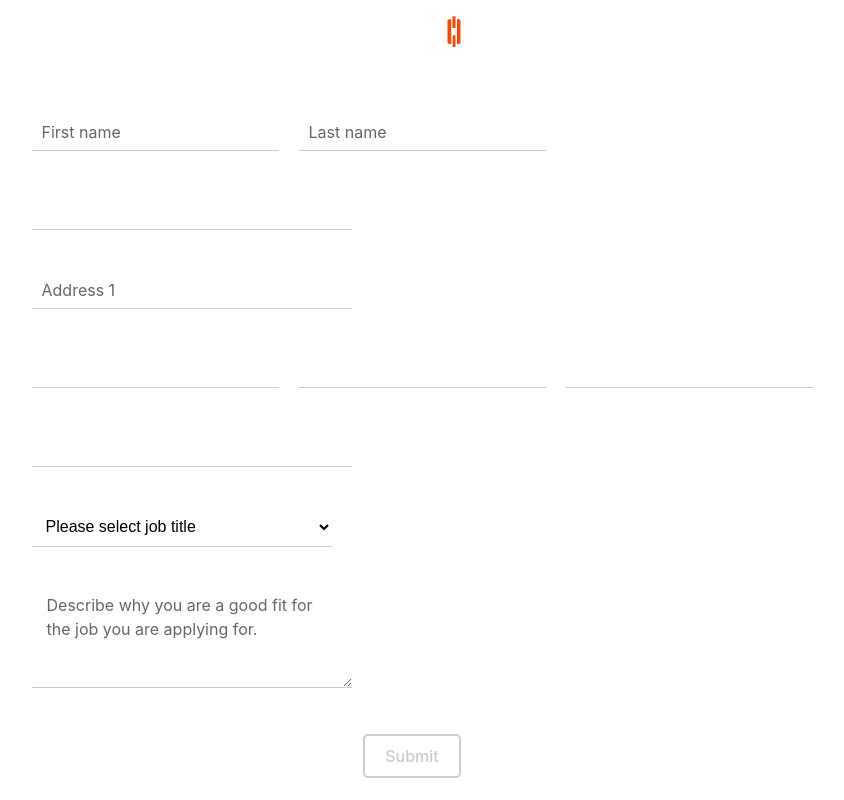
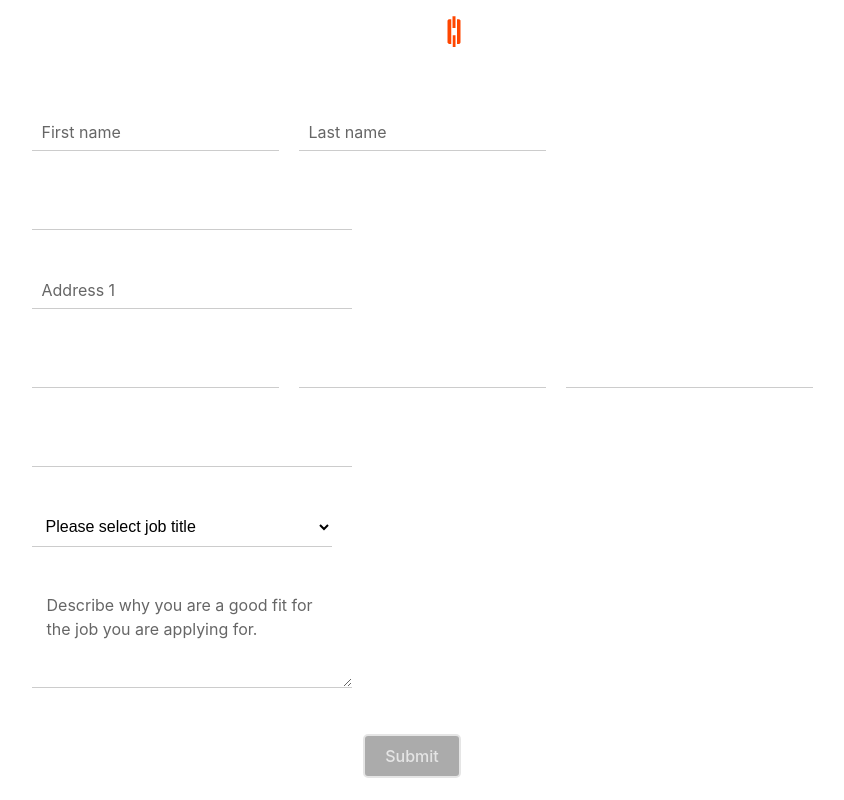
Before and after one commit to Nicocappabianca/commandlink-challenge, a React (Vite) app: page / in a window 1280 px wide. Shown: the whole page, without its empty margins (228-1072 px from the left). Built offline with nearby package versions, Linux system fonts and the light colour scheme.

Commit message:
feat: add form validation

```diff
--- a/src/App.tsx
+++ b/src/App.tsx
@@ -1,13 +1,20 @@
 import { CommandLinkLogo, FormContainer } from "./components";
 import { Button, MainContainer } from "./components/styled";
 import { fieldSet } from "./assets/fieldSet";
+import { useSelector } from "react-redux";
+import { RootState } from "./redux/store";
+import { isFormValid } from "./utils/isFormValid";
 
 function App() {
+  const formData = useSelector((state: RootState) => state.form);
+
+  const isSubmitDisabled = !isFormValid(fieldSet, formData);
+
   return (
     <MainContainer>
       <CommandLinkLogo />
       <FormContainer formFields={fieldSet} />
-      <Button>Submit</Button>
+      <Button disabled={isSubmitDisabled}>Submit</Button>
     </MainContainer>
   );
 }
--- a/src/assets/fieldSet.ts
+++ b/src/assets/fieldSet.ts
@@ -56,7 +56,6 @@ export const fieldSet: FieldSet = [
     ],
     placeholder: "Please select job title",
     type: "select",
-    required: true,
   },
   {
     id: "reason",
--- /dev/null
+++ b/src/utils/isFormValid.ts
@@ -0,0 +1,11 @@
+import { FieldSet } from "../models/field";
+import { RootState } from "../redux/store";
+
+export const isFormValid = (formFields: FieldSet, formData: RootState["form"]): boolean => {
+  for (const field of formFields.flat()) {
+    if (field.required && !formData[field.id]) {
+      return false;
+    }
+  }
+  return true;
+};
```
